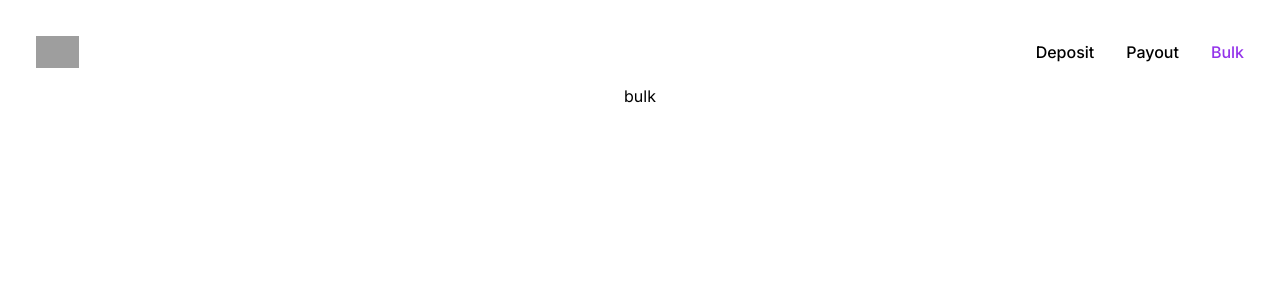
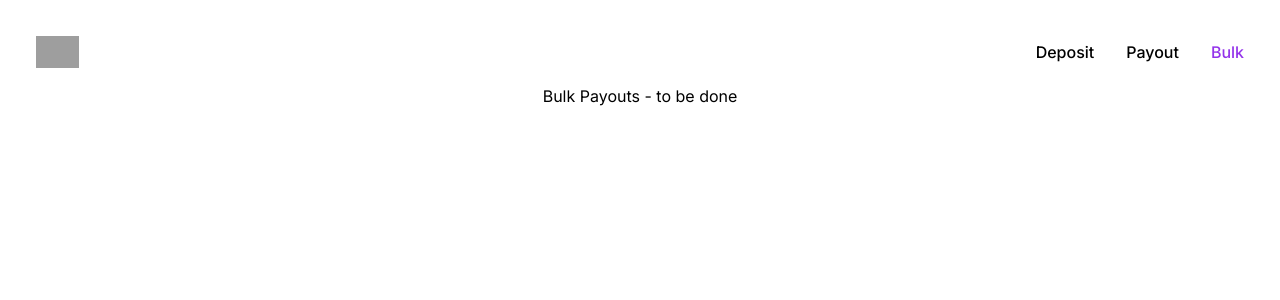
Before and after one commit to dave-evans-pawapay/developer-guide-nextjs, a Next.js app: page /bulk in a window 1280 px wide. Shown: the top 300 px of the page. Built offline with nearby package versions, Linux system fonts and the light colour scheme; grey boxes are pictures that could not be loaded.

Commit message:
added Page Title

```diff
--- a/src/app/bulk/page.tsx
+++ b/src/app/bulk/page.tsx
@@ -1,14 +1,20 @@
 
+import Head from 'next/head'
 
 export default async function Home() {
 
 
 
   return (
-    <main>
-        <div className="flex flex-col content-center flex-wrap">
-            bulk
-        </div>
-    </main>
+      <>
+          <head>
+              <title>pawaPay nextjs sandbox - Bulk</title>
+          </head>
+          <main>
+              <div className="flex flex-col content-center flex-wrap">
+                    Bulk Payouts - to be done
+              </div>
+          </main>
+      </>
   )
 }
--- a/src/app/page.tsx
+++ b/src/app/page.tsx
@@ -1,5 +1,5 @@
 import getActiveConfig from "@/lib/getActiveConfig";
-
+import Head from 'next/head'
 import Deposit from "@/components/deposit";
 
 export default async function Home() {
@@ -7,10 +7,15 @@ export default async function Home() {
 
 
   return (
-    <main>
-        <div className="flex flex-col content-center flex-wrap">
-            <Deposit data = {activeConfig}></Deposit>
-        </div>
-    </main>
+      <>
+        <head>
+            <title>pawaPay nextjs sandbox - Deposit</title>
+        </head>
+        <main>
+            <div className="flex flex-col content-center flex-wrap">
+                <Deposit data = {activeConfig}></Deposit>
+            </div>
+        </main>
+      </>
   )
 }
--- a/src/app/payout/page.tsx
+++ b/src/app/payout/page.tsx
@@ -1,17 +1,22 @@
-import Deposit from "@/components/deposit";
+
 import Payout from "@/components/payout";
 import getActiveConfig from "@/lib/getActiveConfig";
 
-
+import Head from 'next/head'
 export default async function Home() {
 
     const activeConfig =  await getActiveConfig();
 
   return (
-    <main>
-        <div className="flex flex-col content-center flex-wrap">
-            <Payout data = {activeConfig}></Payout>
-        </div>
-    </main>
+      <>
+          <head>
+            <title>pawaPay nextjs sandbox - Payout</title>
+          </head>
+          <main>
+            <div className="flex flex-col content-center flex-wrap">
+                <Payout data = {activeConfig}></Payout>
+            </div>
+          </main>
+      </>
   )
 }
```
